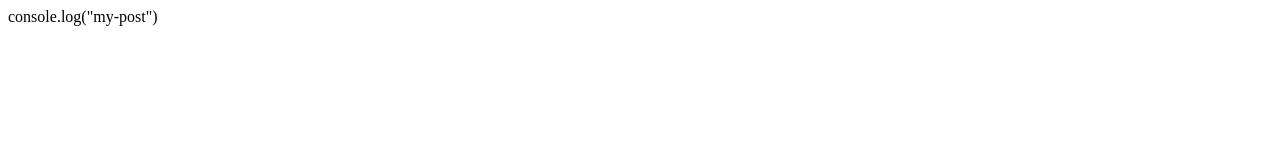
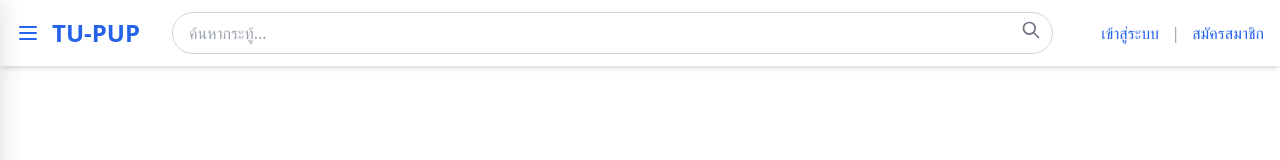
Before and after one commit to thanasitpause/TU-pup, a website: page my_posts.html in a window 1280 px wide. Drawn offline with nearby package versions, Linux system fonts and the light colour scheme.

Commit message:
Create file my_posts.html
สร้างไฟล์ my_posts.html สำหรับหน้า my_posts

```diff
--- a/my_posts.html
+++ b/my_posts.html
@@ -1 +1,108 @@
-console.log("my-post")
+<!DOCTYPE html>
+<html lang="th">
+    <head>
+        <meta charset="UTF-8" />
+        <meta name="viewport" content="width=device-width, initial-scale=1.0" />
+        <title>TU-PUP - หน้าหลัก</title>
+        <!-- Tailwind CSS -->
+        <script src="https://cdn.tailwindcss.com"></script>
+        <!-- Supabase JS -->
+        <script src="https://cdn.jsdelivr.net/npm/@supabase/supabase-js@2"></script>
+        <!-- Supabase Config -->
+        <script src="js/supabase-config.js"></script>
+        <!-- Sidebar CSS -->
+        <link rel="stylesheet" href="css/sidebar.css">
+        <!-- Sidebar JS -->
+        <script src="js/sidebar.js"></script>
+    </head>
+    <body>
+        <!-- Navbar -->
+    <nav class="bg-white shadow-md sticky top-0 z-10">
+        <div class="container mx-auto px-4 py-3">
+          <div class="flex justify-between items-center">
+            <!-- Logo -->
+            <a href="index.html" class="font-bold text-2xl text-blue-600"
+              >TU-PUP
+            </a>
+
+            <!-- Search Bar -->
+            <div class="hidden md:block flex-1 mx-8">
+              <div class="relative">
+                <input
+                  type="text"
+                  id="search-input"
+                  class="w-full px-4 py-2 rounded-full border border-gray-300 focus:outline-none focus:ring-2 focus:ring-blue-400"
+                  placeholder="ค้นหากระทู้..."
+                />
+                <button
+                  id="search-btn"
+                  class="absolute right-3 top-2 text-gray-500"
+                >
+                  <svg
+                    xmlns="http://www.w3.org/2000/svg"
+                    class="h-5 w-5"
+                    fill="none"
+                    viewBox="0 0 24 24"
+                    stroke="currentColor"
+                  >
+                    <path
+                      stroke-linecap="round"
+                      stroke-linejoin="round"
+                      stroke-width="2"
+                      d="M21 21l-6-6m2-5a7 7 0 11-14 0 7 7 0 0114 0z"
+                    />
+                  </svg>
+                </button>
+              </div>
+            </div>
+
+            <!-- User Menu -->
+            <div class="flex items-center space-x-4">
+              <button
+                id="new-post-btn"
+                class="hidden bg-blue-600 hover:bg-blue-700 text-white font-medium px-4 py-2 rounded-full transition duration-300"
+              >
+                สร้างกระทู้ใหม่
+              </button>
+
+              <div id="user-menu" class="hidden flex items-center space-x-2">
+                <img
+                  id="user-avatar"
+                  src="img/default-avatar.png"
+                  alt="User"
+                  class="w-8 h-8 rounded-full"
+                />
+                <span
+                  id="user-name"
+                  class="hidden md:inline text-sm font-medium"
+                ></span>
+                <button
+                  id="logout-btn"
+                  class="text-sm text-gray-600 hover:text-gray-800"
+                >
+                  ออกจากระบบ
+                </button>
+              </div>
+
+              <div id="login-menu">
+                <a
+                  href="login.html"
+                  class="text-blue-600 hover:text-blue-800 font-medium"
+                  >เข้าสู่ระบบ</a
+                >
+                <span class="text-gray-400 mx-2">|</span>
+                <a
+                  href="register.html"
+                  class="text-blue-600 hover:text-blue-800 font-medium"
+                  >สมัครสมาชิก</a
+                >
+              </div>
+            </div>
+          </div>
+        </div>
+      </nav>
+        <script>
+
+        </script>
+    </body>
+</html>
```
